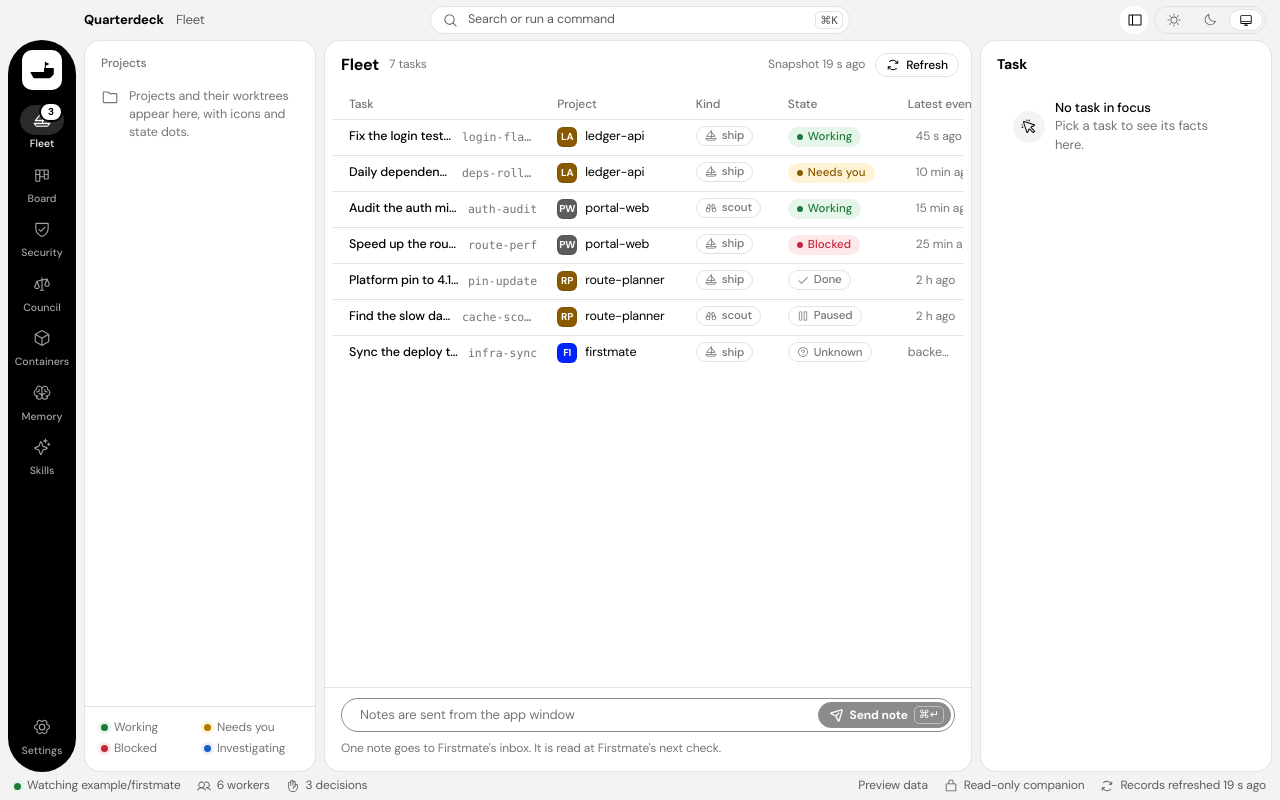
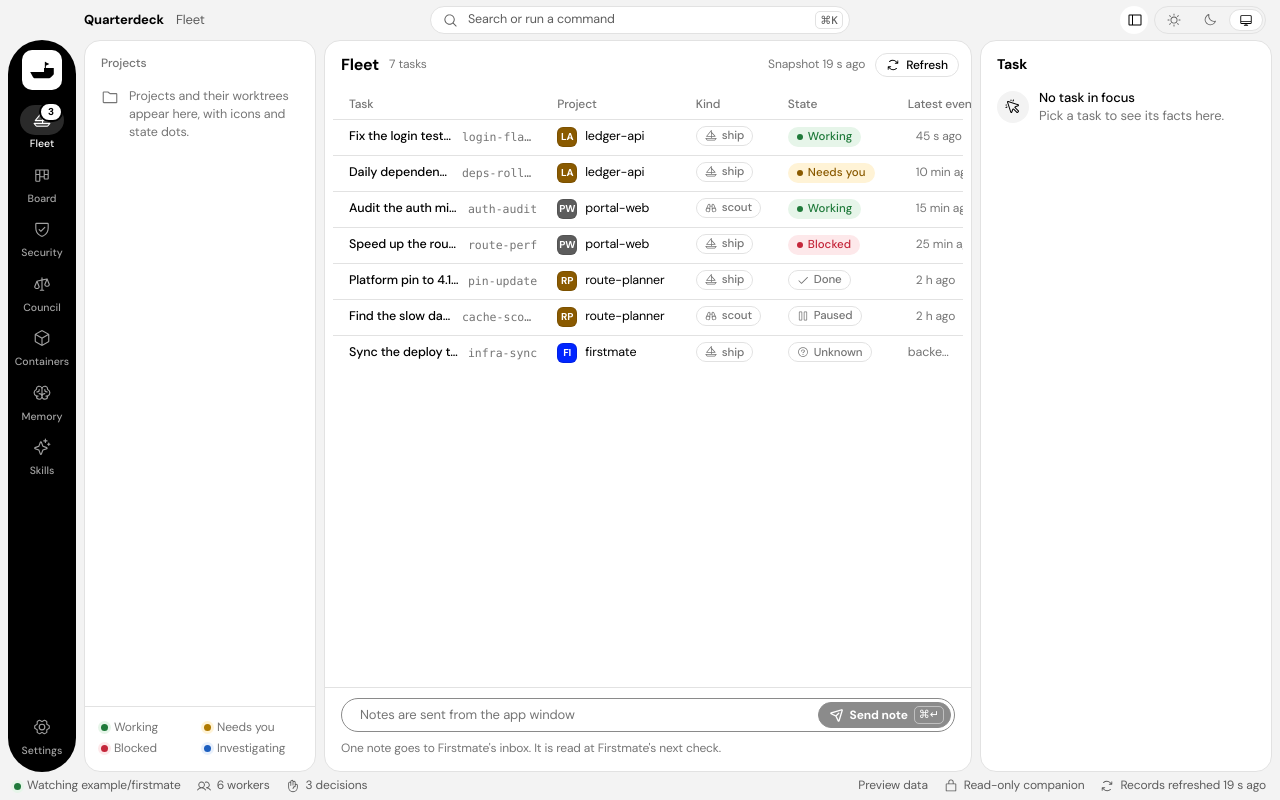
Before and after one commit to harisyammnv/quarterdeck, a React (Vite) app in the folder ui/: page / in a window 1280 px wide. Built offline with nearby package versions, Linux system fonts and the light colour scheme.

Commit message:
fix(ui): zero states inside inspector sections share the section inset

```diff
--- a/ui/src/styles/components.css
+++ b/ui/src/styles/components.css
@@ -59,6 +59,11 @@
   flex-direction: column;
   gap: var(--space-10);
   border-bottom: 1px solid var(--line);
+}
+
+/* Inside a section the zero state shares the section's 16px inset rather than adding its own. */
+.ui-insp-sect .qd-zero {
+  padding: var(--space-4) 0;
 }
 
 .ui-insp-sect:last-child {
```
